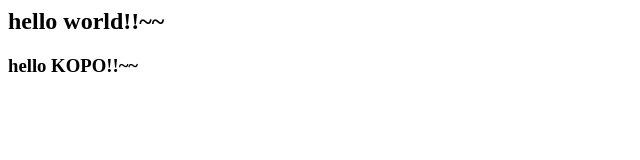
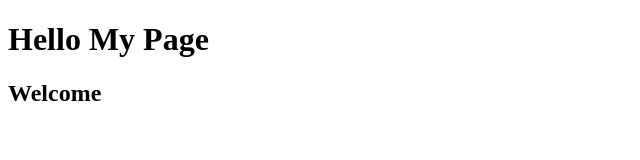
Before and after one commit to 16LeeDongHyeon/Hello_World, a plain HTML site: page index.html in a window 1280 px wide. Shown: the whole page, without its empty margins (0-640 px from the left). Drawn offline with Linux system fonts and the light colour scheme.

Commit message:
html 규칙 문서 배포

```diff
--- a/index.html
+++ b/index.html
@@ -1,2 +1,12 @@
-<h2>hello world!!~~</h2>
-<h3>hello KOPO!!~~</h3>
+<!DOCTYPE html>
+<html lang="ko">
+<head>
+    <meta charset="UTF-8">
+    <meta name="viewport" content="width=device-width, initial-scale=1.0">
+    <title>My First Git page Open</title>
+</head>
+<body>
+    <h1>Hello My Page</h1>
+    <h2>Welcome</h2>
+</body>
+</html>
```
